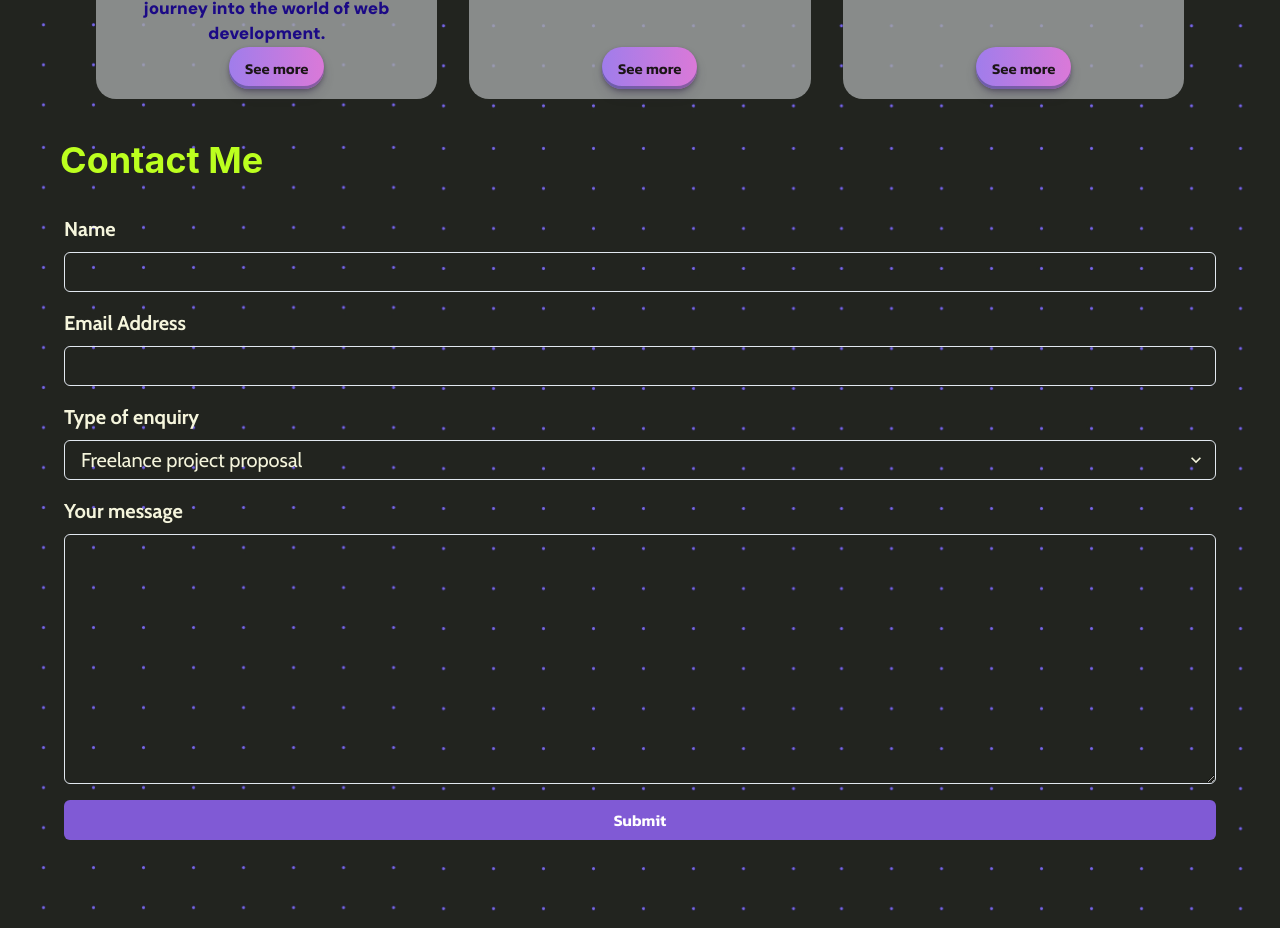
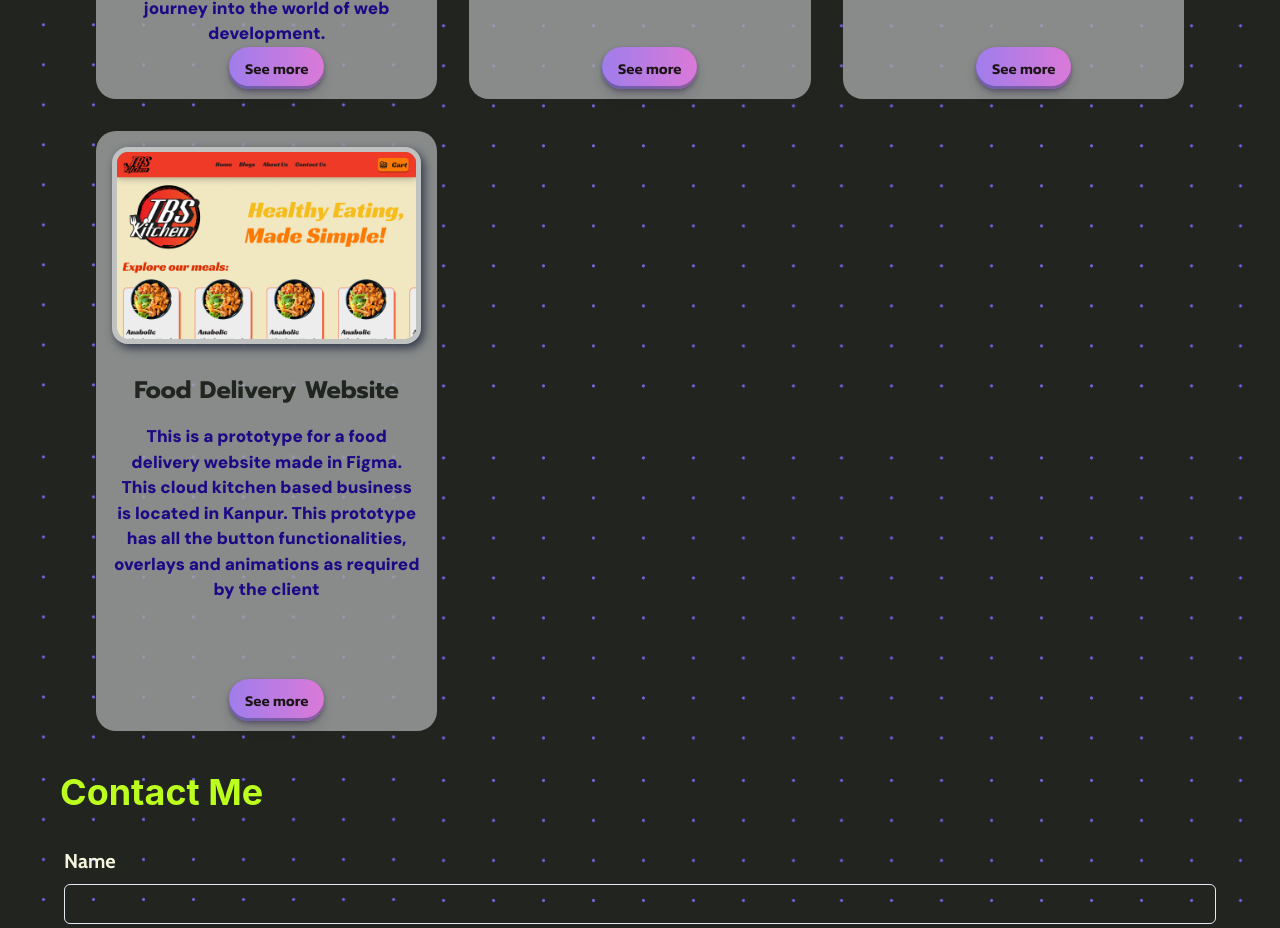
Before and after one commit to aryan-sdva/portfolio, a React (Create React App) app: page / in a window 1280 px wide. Shown: the part 2040-2968 px from the top of the page. Built offline with nearby package versions, Linux system fonts and the light colour scheme.

Commit message:
added tbs prototype

```diff
--- a/src/components/ProjectsSection.js
+++ b/src/components/ProjectsSection.js
@@ -46,6 +46,13 @@ const projects = [
   getImageSrc: () => require("../images/account.png"),
   link: "https://accountloginpage.netlify.app",
 },
+{
+  title: "Food Delivery Website",
+  description:
+    "This is a prototype for a food delivery website made in Figma. This cloud kitchen based business is located in Kanpur. This prototype has all the button functionalities, overlays and animations as required by the client",
+  getImageSrc: () => require("../images/tbs.png"),
+  link: "https://www.figma.com/proto/o3BXOfV6AssZ4DCwcGnIIJ/TBS-KITCHEN-Interface?node-id=76-316&t=8C7vCeGbXUXT4A6u-1&scaling=min-zoom&content-scaling=fixed&page-id=0%3A1&starting-point-node-id=76%3A316",
+},
 ];
 
 const ProjectsSection = () => {
```
Also changed, not shown: src/images/tbs.png (added).
